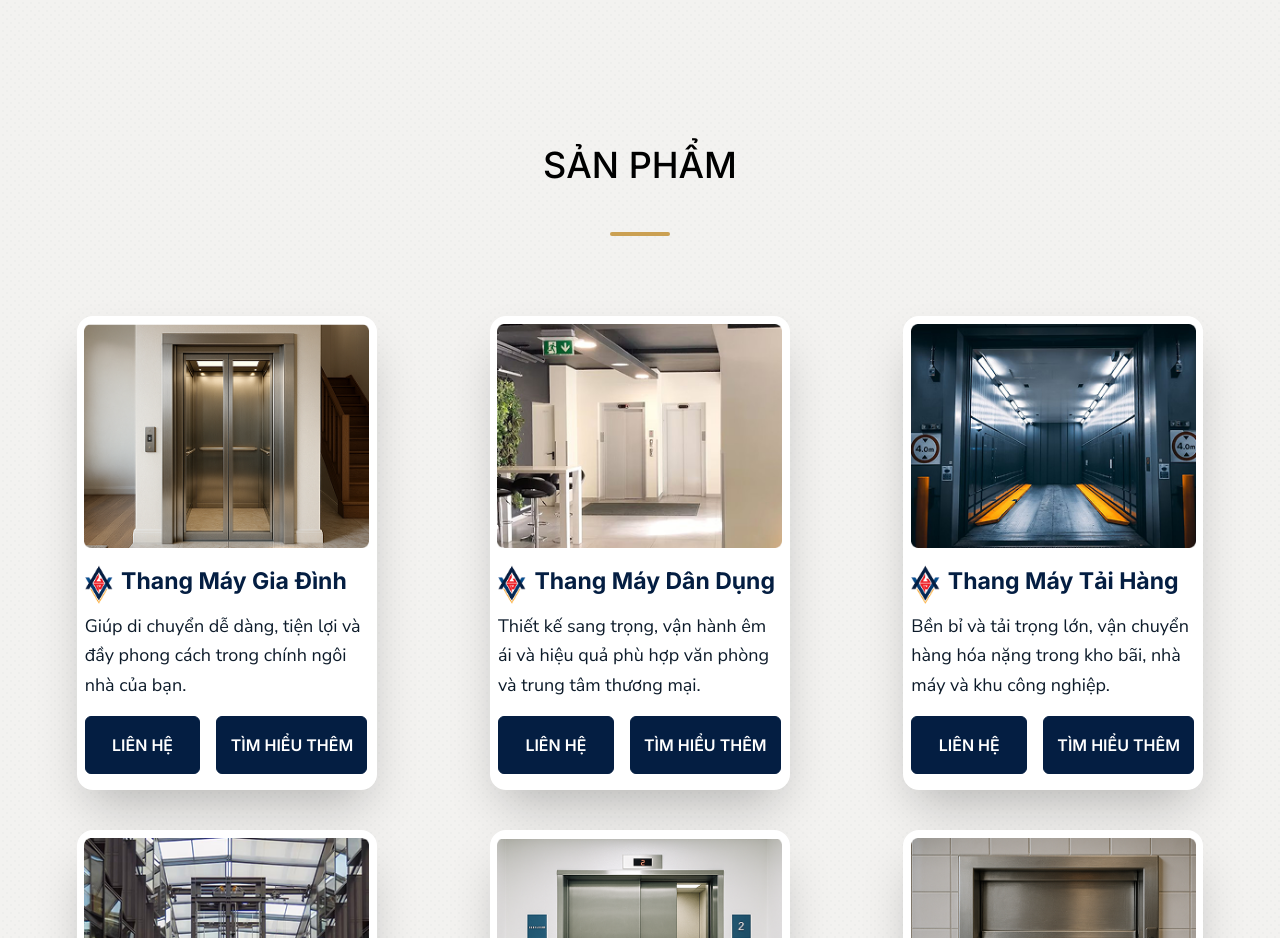
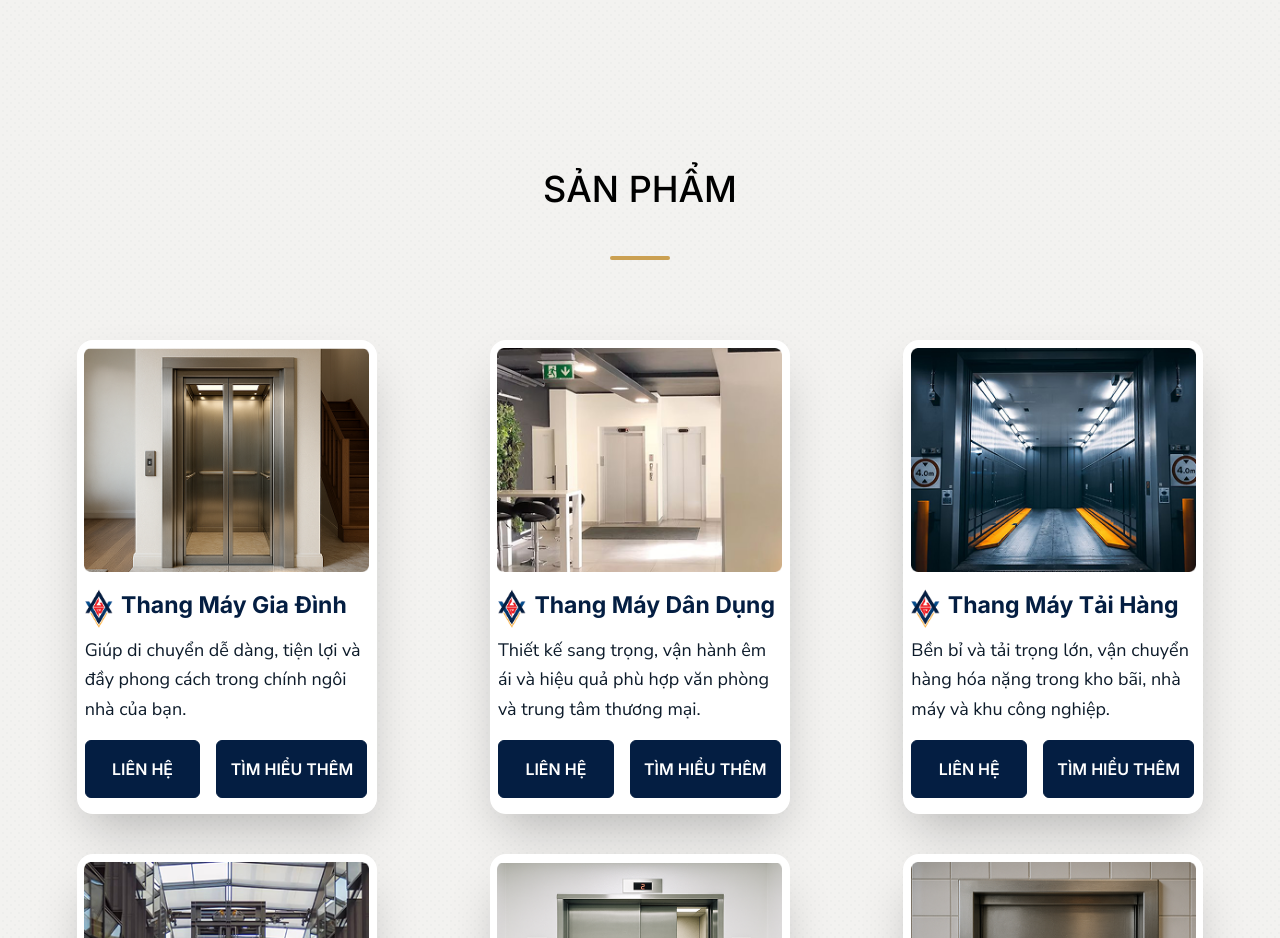
Before and after one commit to baodhg/JPTechLift-WebApp, a React (Vite) app: page / in a window 1280 px wide. Shown: the part 2600-3538 px from the top of the page. Built offline with nearby package versions, Linux system fonts and the light colour scheme; the HTML template or start-up script is replaced by a standard one.

Commit message:
ADD: backgound

```diff
--- a/src/components/HomePage/ProductSection.tsx
+++ b/src/components/HomePage/ProductSection.tsx
@@ -76,7 +76,7 @@ export default function ProductSection() {
     <section className=" px-4 pb-24 overflow-hidden bg-texture-bg bg-texture-pattern bg-[length:8px_8px]">
       {/* Heading */}
       <h2
-        className="font-inter font-semibold md:font-medium md:text-[36px] text-[30px] uppercase text-center mb-5 md:mb-10 text-[#041E42] md:text-black"
+        className="mt-6 font-inter font-semibold md:font-medium md:text-[36px] text-[30px] uppercase text-center mb-5 md:mb-10 text-[#041E42] md:text-black"
         data-aos="fade-up"
       >
         SẢN PHẨM
```
